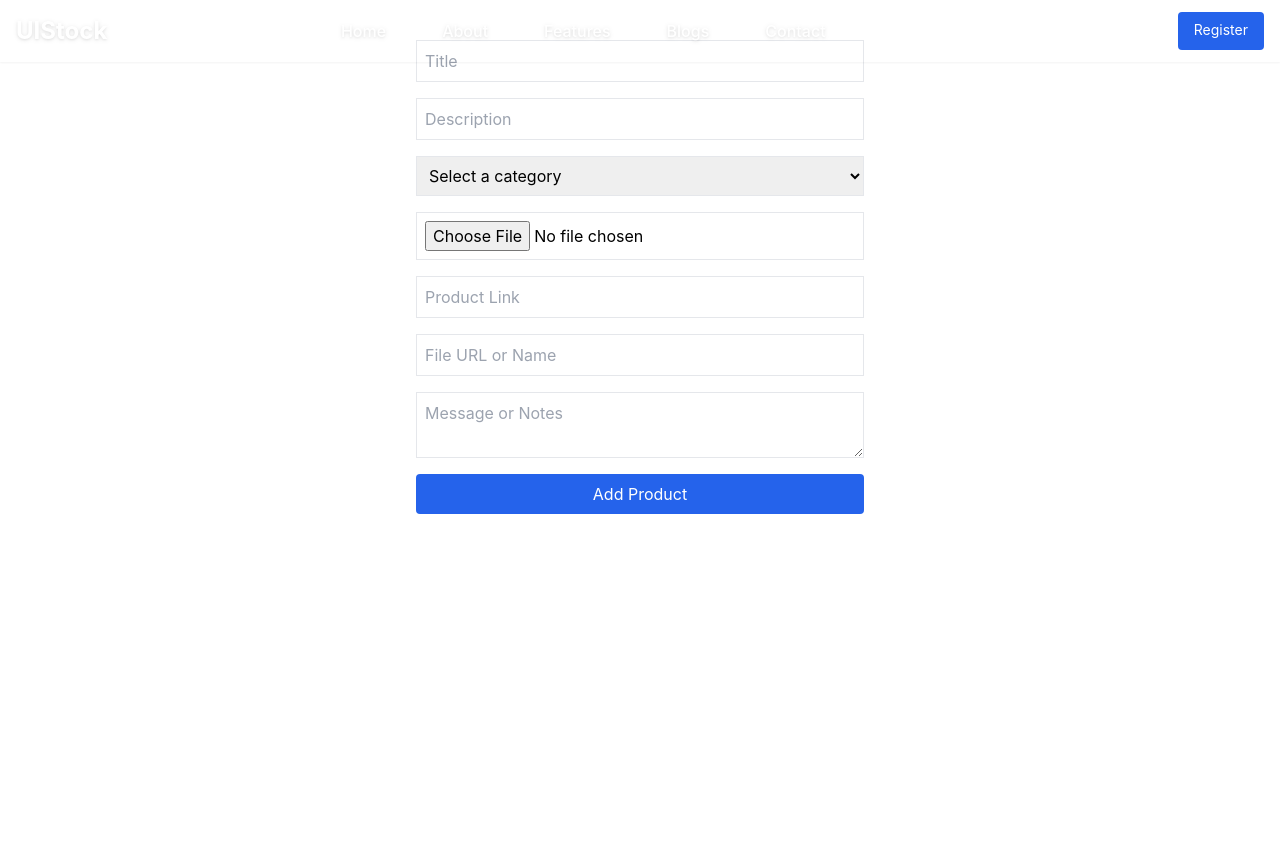
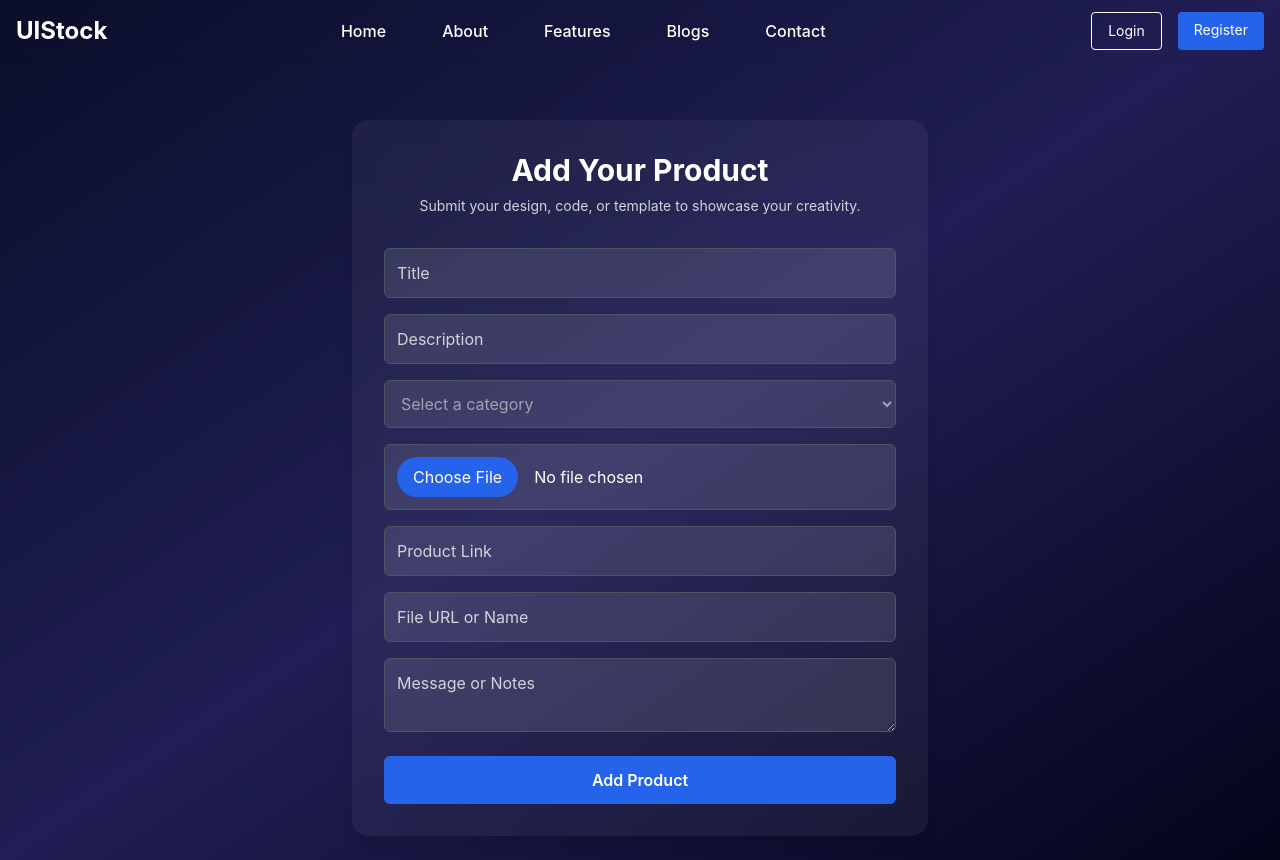
Before and after one commit to lahiruimesh/UIStockV3, a React (Create React App) app in the folder client/: page /addProduct in a window 1280 px wide. Before the commit the page ends 800 px from the top, so only its background shows below. Built offline with nearby package versions, Linux system fonts and the light colour scheme.

Commit message:
Add styles from addProduct page and made some changes for it backend

```diff
--- a/client/src/pages/AddProduct.jsx
+++ b/client/src/pages/AddProduct.jsx
@@ -26,6 +26,7 @@ const AddProduct = () => {
     e.preventDefault();
     const token = localStorage.getItem("token");
 
+    // Required fields
     const formData = new FormData();
     formData.append("title", product.title);
     formData.append("description", product.description);
@@ -34,6 +35,7 @@ const AddProduct = () => {
     formData.append("link", product.link);
     formData.append("file", product.file);
     formData.append("message", product.message);
+
 
     try {
       const res = await fetch("http://localhost:5000/api/products/add", {
@@ -67,34 +69,40 @@ const AddProduct = () => {
   };
 
   return (
-    <form
-      onSubmit={handleSubmit}
-      className="max-w-md mx-auto mt-10 flex flex-col gap-4"
-    >
+    <div className="min-h-screen bg-gradient-to-br from-[#0a0e2a] via-[#201E54] to-[#03051a] flex items-center justify-center p-6">
+  <div className="w-full mt-24 max-w-xl bg-white/5 backdrop-blur-md rounded-2xl shadow-lg p-8">
+    <div className="text-center mb-8">
+      <h1 className="text-3xl font-bold text-white mb-2">Add Your Product</h1>
+      <p className="text-gray-300 text-sm">Submit your design, code, or template to showcase your creativity.</p>
+    </div>
+
+    <form onSubmit={handleSubmit} className="flex flex-col gap-4">
       <input
         name="title"
         type="text"
         placeholder="Title"
         onChange={handleChange}
-        className="p-2 border"
         value={product.title}
         required
+        className="p-3 rounded-md border border-gray-600 bg-white/10 text-gray-400 placeholder-gray-300 focus:outline-none focus:ring-2 focus:ring-blue-500"
       />
+
       <input
         name="description"
         type="text"
         placeholder="Description"
         onChange={handleChange}
-        className="p-2 border"
         value={product.description}
         required
+        className="p-3 rounded-md border border-gray-600 bg-white/10 text-gray-400 placeholder-gray-300 focus:outline-none focus:ring-2 focus:ring-blue-500"
       />
+
       <select
         name="category"
         onChange={handleChange}
-        className="p-2 border"
         value={product.category}
         required
+        className="p-3 rounded-md border border-gray-600 bg-white/10 text-gray-400 focus:outline-none focus:ring-2"
       >
         <option value="">Select a category</option>
         <option value="UI Design">UI Design</option>
@@ -108,41 +116,52 @@ const AddProduct = () => {
         <option value="Print Design">Print Design</option>
         <option value="Video">Video</option>
       </select>
+
       <input
         name="image"
         type="file"
         accept="image/*"
         onChange={handleFileChange}
-        className="p-2 border"
         required
+        className="p-3 rounded-md border border-gray-600 bg-white/10 text-white file:mr-4 file:py-2 file:px-4 file:rounded-full file:border-0 file:bg-blue-600 file:text-white file:cursor-pointer"
       />
+
       <input
         name="link"
         type="text"
         placeholder="Product Link"
         onChange={handleChange}
-        className="p-2 border"
         value={product.link}
+        className="p-3 rounded-md border border-gray-600 bg-white/10 text-gray-400 placeholder-gray-300 focus:outline-none focus:ring-2 focus:ring-blue-500"
       />
+
       <input
         name="file"
         type="text"
         placeholder="File URL or Name"
         onChange={handleChange}
-        className="p-2 border"
         value={product.file}
+        className="p-3 rounded-md border border-gray-600 bg-white/10 text-gray-400 placeholder-gray-300 focus:outline-none focus:ring-2 focus:ring-blue-500"
       />
+
       <textarea
         name="message"
         placeholder="Message or Notes"
         onChange={handleChange}
-        className="p-2 border"
         value={product.message}
+        className="p-3 rounded-md border border-gray-600 bg-white/10 text-gray-400 placeholder-gray-300 focus:outline-none focus:ring-2 focus:ring-blue-500"
       />
-      <button type="submit" className="bg-blue-600 text-white p-2 rounded">
+
+      <button
+        type="submit"
+        className="bg-blue-600 hover:bg-blue-700 transition-all text-white font-semibold p-3 rounded-md mt-2"
+      >
         Add Product
       </button>
     </form>
+  </div>
+</div>
+
   );
 };
 
```
Also changed, not shown: 5 other files (tests, documents, lock files or other folders).
